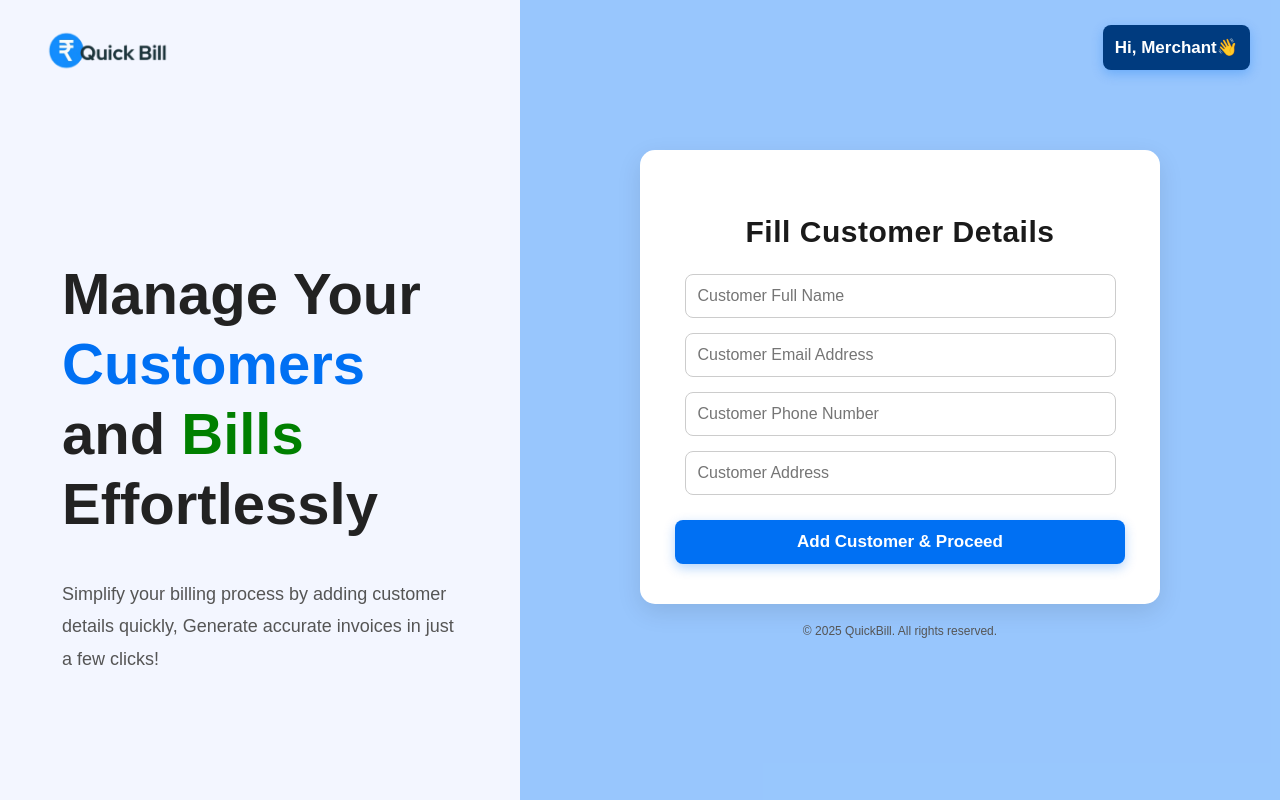
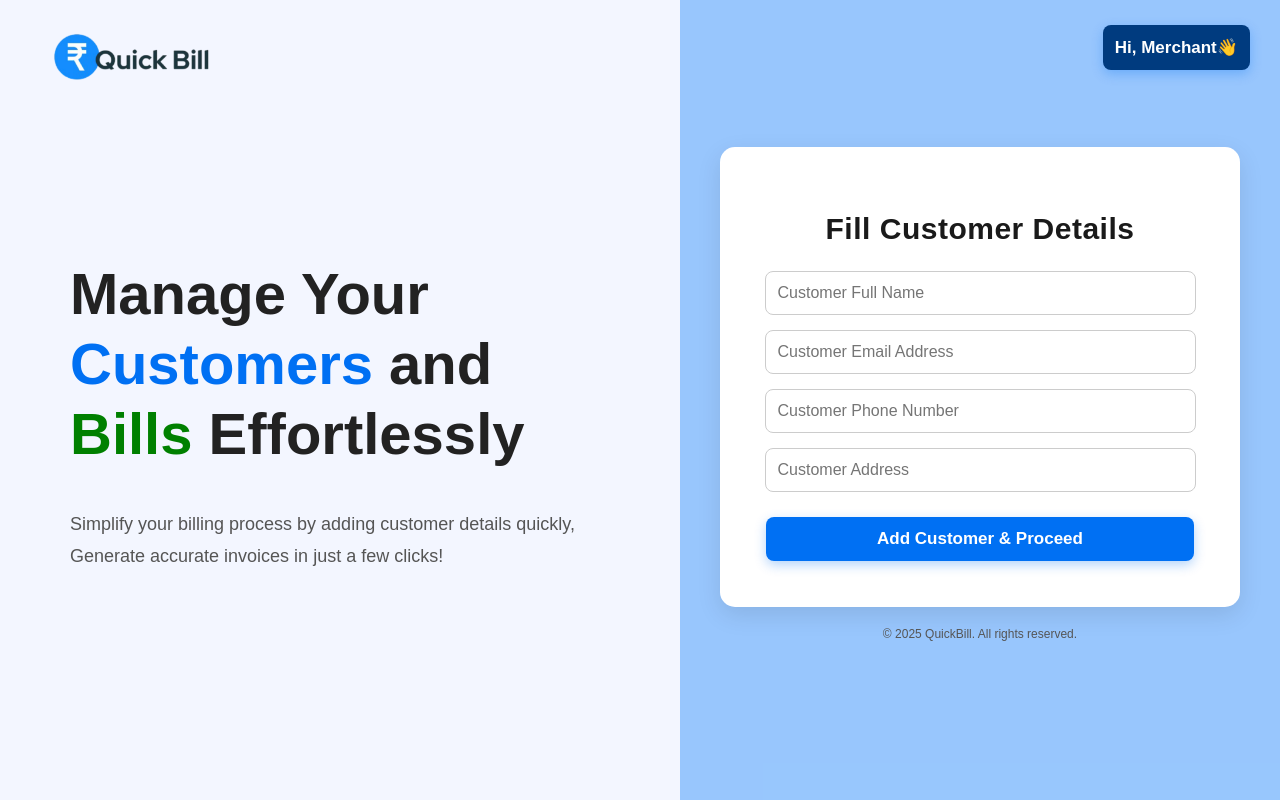
Before and after one commit to monalsutar/Quick-Bill, a Next.js app: page /customer in a window 1280 px wide. Built offline with nearby package versions, Linux system fonts and the light colour scheme; no server answers.

Commit message:
updtaed css

```diff
--- a/src/app/customer/CustomerPage.css
+++ b/src/app/customer/CustomerPage.css
@@ -41,8 +41,8 @@
 
 
 /* Left Panel */
-.left-panel {
-    flex: 6;
+.cus-left-panel {
+    flex: 5;
     background-color: #f3f6ff;
     position: relative;
     display: flex;
@@ -54,7 +54,7 @@
 }
 
 /* Logo */
-.left-panel .logo {
+.cus-left-panel .logo {
     position: absolute;
     top: 30px;
     left: 30px;
@@ -68,7 +68,7 @@
 
 
 /* Left Panel Text */
-.left-panel h1 {
+.cus-left-panel h1 {
     font-size: 58px;
     color: #222;
     text-align: left;
@@ -80,15 +80,15 @@
     line-height: 70px;
 }
 
-.left-panel h1 span:first-child {
+.cus-left-panel h1 span:first-child {
     color: #0070f3;
 }
 
-.left-panel h1 span:last-child {
+.cus-left-panel h1 span:last-child {
     color: green;
 }
 
-.left-panel p {
+.cus-left-panel p {
     font-size: 18px;
     color: #555;
     margin-top: 15px;
@@ -97,10 +97,11 @@
 }
 
 /* Right Panel */
-.right-panel {
-    flex: 4;
+.cus-right-panel {
+    flex: 5;
     background: #80bbffc8;
     display: flex;
+    flex-direction: column;
     justify-content: center;
     align-items: center;
     position: relative;
@@ -177,7 +178,7 @@
 }
 
 /* Form Card */
-.form-card {
+.cus-form-card {
     width: 450px;
     background-color: #fff;
     padding: 40px 35px;
@@ -185,9 +186,10 @@
     box-shadow: 0 8px 25px rgba(0, 0, 0, 0.1);
     text-align: center;
     transition: transform 0.2s ease;
+    height: 380px;
 }
 
-.form-card h2 {
+.cus-form-card h2 {
     font-size: 30px;
     margin-bottom: 25px;
     color: #1a1a1a;
@@ -195,7 +197,7 @@
     letter-spacing: 0.5px;
 }
 
-.form-card input {
+.cus-form-card input {
     margin-bottom: 15px;
     padding: 12px;
     border: 1px solid #ccc;
@@ -206,16 +208,16 @@
     transition: border-color 0.2s ease;
 }
 
-.form-card input:focus {
+.cus-form-card input:focus {
     border-color: #0070f3;
 }
 
-.form-card input:last-of-type {
+.cus-form-card input:last-of-type {
     margin-bottom: 25px;
 }
 
-.add-btn {
-    width: 100%;
+.cus-add-btn {
+    width: 95%;
     padding: 12px;
     background-color: #0070f3;
     color: #fff;
@@ -228,7 +230,7 @@
     box-shadow: 0 4px 12px rgba(0, 112, 243, 0.3);
 }
 
-.add-btn:hover {
+.cus-add-btn:hover {
     background-color: #0057c2;
 }
 
@@ -246,7 +248,7 @@
     }
 
     /* Make logo relative on mobile */
-    .left-panel .logo {
+    .cus-left-panel .logo {
         position: fixed;
 
         width: 80%;
@@ -255,8 +257,8 @@
         /* margin-left: -200px; */
     }
 
-    .left-panel,
-    .right-panel {
+    .cus-left-panel,
+    .cus-right-panel {
         flex: 1 1 100%;
         width: 100%;
         padding-left: 15px;
@@ -265,28 +267,29 @@
     }
 
     /* Text first, form second */
-    .left-panel {
+    .cus-left-panel {
         order: 1;
         text-align: center;
     }
 
-    .right-panel {
+    .cus-right-panel {
         order: 2;
         display: flex;
         justify-content: center;
         align-items: center;
         padding: 15px;
         background: #80bbffc8;
+        flex-direction: column;
     }
 
     /* Left Panel Text */
-    .left-panel h1 {
+    .cus-left-panel h1 {
         font-size: 170%;
         line-height: 1.2;
         margin-bottom: 10px;
     }
 
-    .left-panel p {
+    .cus-left-panel p {
         font-size: 80%;
         line-height: 1.5;
         /* margin-bottom: 15px; */
@@ -294,19 +297,19 @@
     }
 
     /* Form Card */
-    .form-card {
+    .cus-form-card {
         width: 100%;
         padding: 20px;
         border-radius: 12px;
         box-sizing: border-box;
     }
 
-    .form-card h2 {
+    .cus-form-card h2 {
         font-size: 20px;
         margin-bottom: 15px;
     }
 
-    .form-card input {
+    .cus-form-card input {
         width: 100%;
         font-size: 14px;
         padding: 10px;
@@ -314,7 +317,7 @@
         box-sizing: border-box;
     }
 
-    .add-btn {
+    .cus-add-btn {
         font-size: 14px;
         padding: 10px;
         width: 100%;
@@ -331,7 +334,7 @@
     }
 
     /* Logo adjustments */
-    .left-panel .logo {
+    .cus-left-panel .logo {
         position: relative;
         top: 0;
         left: 0;
--- a/src/app/customer/layout.js
+++ b/src/app/customer/layout.js
@@ -1,9 +1,6 @@
 "use client";
 
-import Image from "next/image";
-import { useRouter } from "next/navigation";
-import Logo from "../logo.png"; // adjust path if logo is elsewhere
-import "../globals.css";
+import "./CustomerPage.css";
 
 export default function CustomerLayout({ children }) {
 
--- a/src/app/customer/page.js
+++ b/src/app/customer/page.js
@@ -85,7 +85,7 @@ export default function CustomerPage() {
       )}
       <div className="customer-container">
         {/* Left Panel - Info + Logo + Logout */}
-        <div className="left-panel">
+        <div className="cus-left-panel">
           {/* Logo at Top Right */}
           <div className="logo">
             <Image src={Logo} alt="Logo" className="logo-img" />
@@ -109,7 +109,7 @@ export default function CustomerPage() {
         {/* Right Panel - Form */}
 
         {/* Right Panel - Form */}
-        <div className="right-panel">
+        <div className="cus-right-panel">
 
 
           {/* Show "Hi, Merchant" or logged-in name */}
@@ -135,7 +135,7 @@ export default function CustomerPage() {
 
 
           {/* Form Card */}
-          <div className="form-card">
+          <div className="cus-form-card">
             <h2>
               Fill Customer Details
             </h2>
@@ -182,7 +182,7 @@ export default function CustomerPage() {
 
             <button
               onClick={handleAddAndProceed}
-              className="add-btn"
+              className="cus-add-btn"
               onMouseEnter={(e) => (e.target.style.backgroundColor = "#0057c2")}
               onMouseLeave={(e) => (e.target.style.backgroundColor = "#0070f3")}
             >
```
